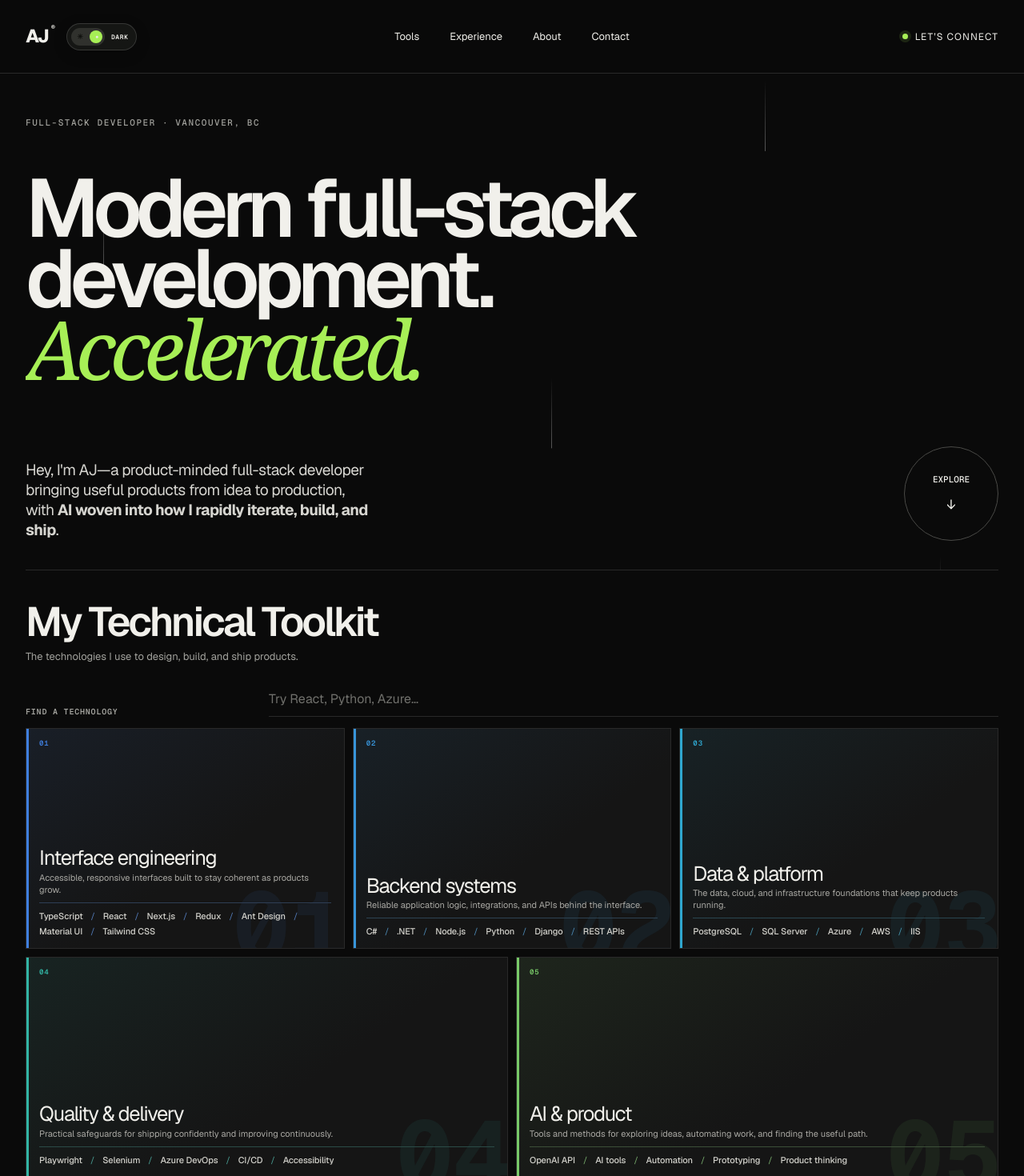
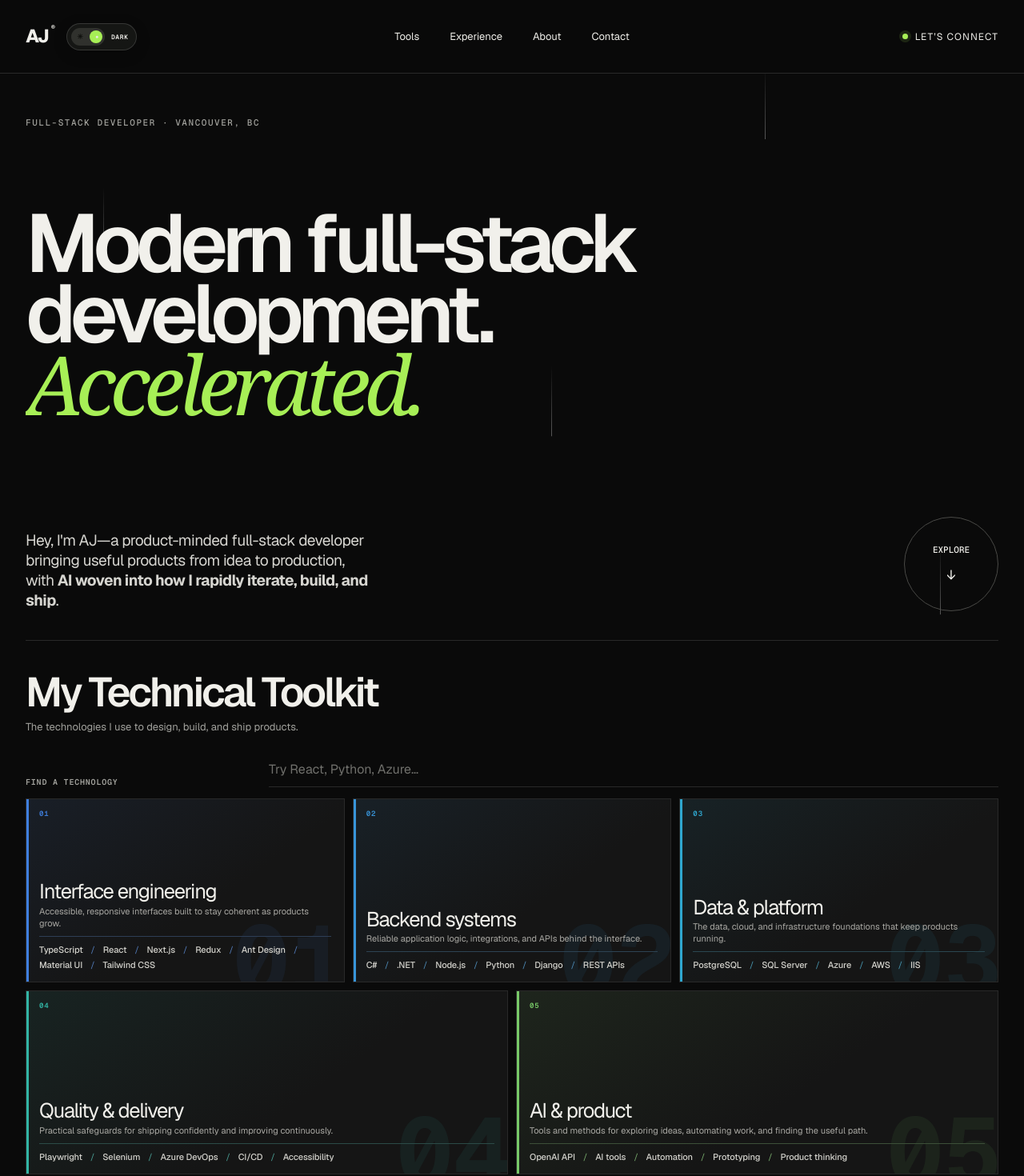
Before and after one commit to ajadversalo/ajshub, a Next.js app: page / in a window 1280 px wide. Shown: the top 1470 px of the page at 80% size. Built offline with nearby package versions, Linux system fonts and the light colour scheme.

Commit message:
Viewport fix

```diff
--- a/app/globals.css
+++ b/app/globals.css
@@ -96,8 +96,10 @@ section[id] { scroll-margin-top: 24px; }
 .toolbox-group li:not(:last-child)::after { content: "/"; padding: 0 10px; color: color-mix(in srgb, var(--tool-accent) 65%, #777); font-weight: 400; }
 :root[data-theme="light"] .toolbox-heading h2 em { color: #4b741f; }:root[data-theme="light"] .toolbox-group { color: #151610; border-color: #c8c7bf; background: linear-gradient(145deg, color-mix(in srgb, var(--tool-accent) 20%, #e5e4dc), #deddd5 62%); }:root[data-theme="light"] .toolbox-group-heading p { color: #55564f; }:root[data-theme="light"] .toolbox-group li { color: #34352f; }
 @media (min-width: 901px) {
-  .toolbox { display: flex; flex-direction: column; }
-  .toolbox-grid { flex: 1; grid-auto-rows: minmax(0, 1fr); }
+  section[id] { scroll-margin-top: 92px; }
+  .hero { height: calc(100svh - 92px); min-height: 0; }
+  .toolbox { height: calc(100svh - 92px); min-height: 0; display: flex; flex-direction: column; overflow: hidden; }
+  .toolbox-grid { min-height: 0; flex: 1; grid-auto-rows: minmax(0, 1fr); }
   .toolbox-group:nth-child(4), .toolbox-group:nth-child(5) { grid-column: span 3; }
 }
 .work { padding: 140px 0 160px; }
```
